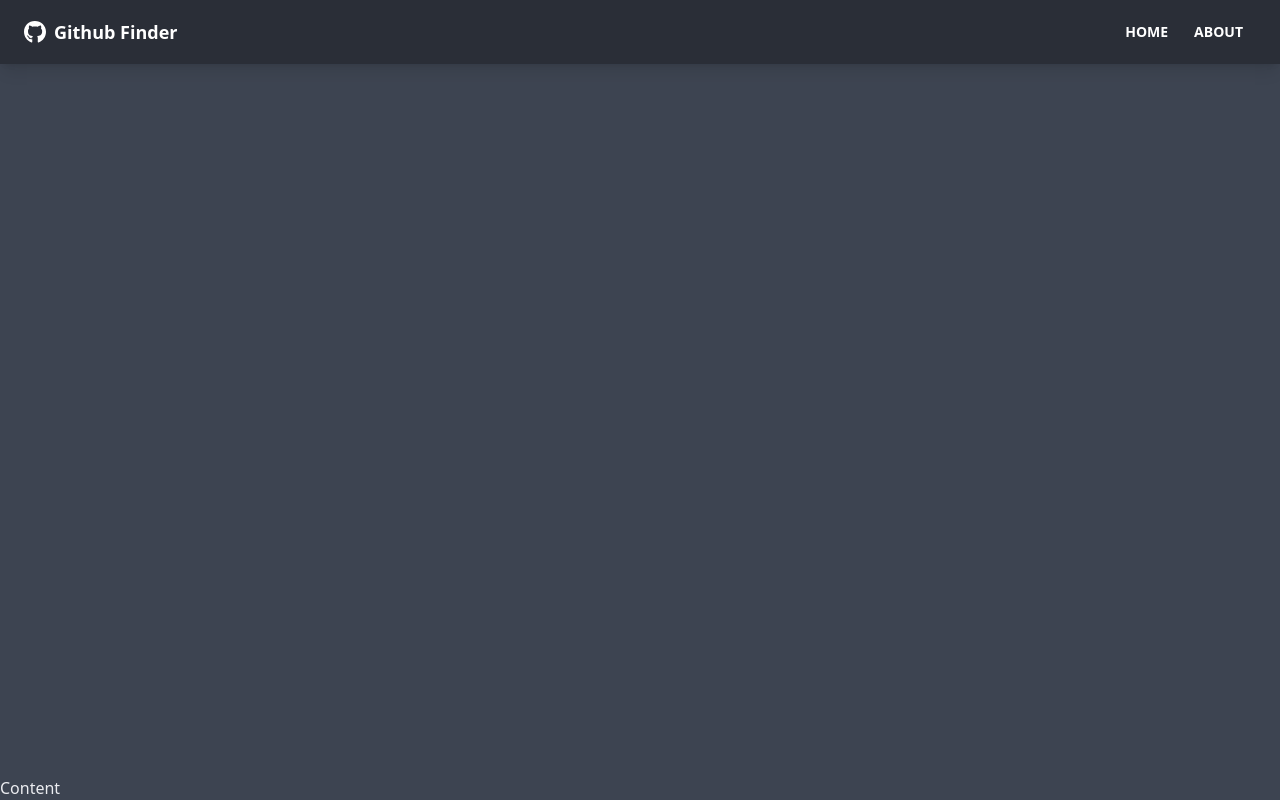
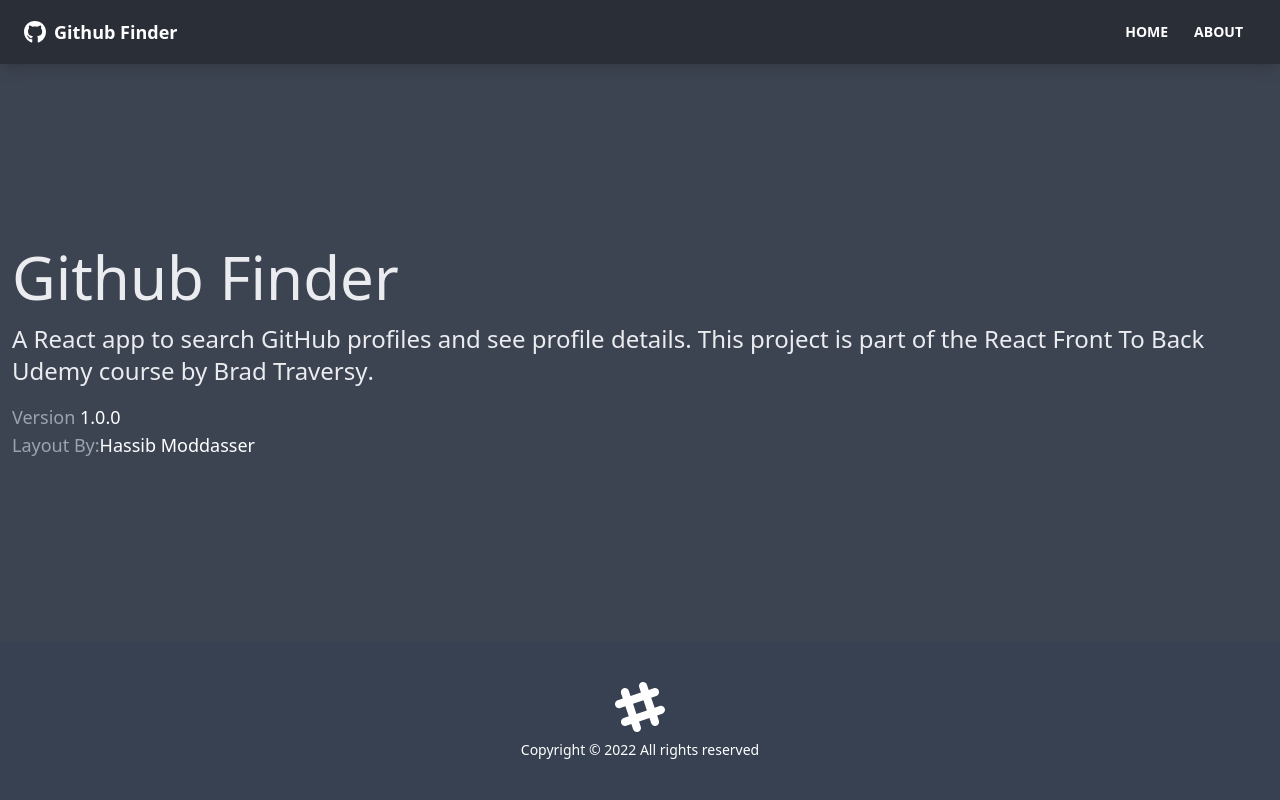
Before and after one commit to naterodrigues/github-finder, a React (Create React App) app: page /about in a window 1280 px wide. Built offline with nearby package versions, Linux system fonts and the light colour scheme.

Commit message:
Adding Home, About and Not Found Pages as well as Navbar and Footer layout

```diff
--- a/src/App.js
+++ b/src/App.js
@@ -1,13 +1,25 @@
 import './App.css';
-import { BrowserRouter as Router, Route } from 'react-router-dom';
+import { BrowserRouter as Router, Route, Routes } from 'react-router-dom';
+import Home from './pages/Home';
+import About from './pages/About';
+import NotFound from './pages/NotFound';
 import Navbar from './components/layout/Navbar';
+import Footer from './components/layout/Footer';
 
 function App() {
   return (
     <Router>
       <div className="flex flex-col justify-between h-screen">
         <Navbar />
-        <main>Content</main>
+        <main className="container mx-auto px-3 pb-12">
+          <Routes>
+            <Route path="/" element={<Home />} />
+            <Route path="/about" element={<About />} />
+            <Route path="/notfound" element={<NotFound />} />
+            <Route path="/*" element={<NotFound />} />
+          </Routes>
+        </main>
+        <Footer />
       </div>
     </Router>
   );
--- /dev/null
+++ b/src/components/layout/Footer.jsx
@@ -0,0 +1,25 @@
+import React from 'react';
+const footerYear = new Date().getFullYear();
+
+function Footer() {
+  return (
+    <footer className="footer p-10 bg-gray-700 text-primary-content footer-center">
+      <div>
+        <svg
+          width="50"
+          height="50"
+          viewBox="0 0 24 24"
+          xmlns="http://www.w3.org/2000/svg"
+          fillRule="evenodd"
+          clipRule="evenodd"
+          className="inline-block fill-current"
+        >
+          <path d="M22.672 15.226l-2.432.811.841 2.515c.33 1.019-.209 2.127-1.23 2.456-1.15.325-2.148-.321-2.463-1.226l-.84-2.518-5.013 1.677.84 2.517c.391 1.203-.434 2.542-1.831 2.542-.88 0-1.601-.564-1.86-1.314l-.842-2.516-2.431.809c-1.135.328-2.145-.317-2.463-1.229-.329-1.018.211-2.127 1.231-2.456l2.432-.809-1.621-4.823-2.432.808c-1.355.384-2.558-.59-2.558-1.839 0-.817.509-1.582 1.327-1.846l2.433-.809-.842-2.515c-.33-1.02.211-2.129 1.232-2.458 1.02-.329 2.13.209 2.461 1.229l.842 2.515 5.011-1.677-.839-2.517c-.403-1.238.484-2.553 1.843-2.553.819 0 1.585.509 1.85 1.326l.841 2.517 2.431-.81c1.02-.33 2.131.211 2.461 1.229.332 1.018-.21 2.126-1.23 2.456l-2.433.809 1.622 4.823 2.433-.809c1.242-.401 2.557.484 2.557 1.838 0 .819-.51 1.583-1.328 1.847m-8.992-6.428l-5.01 1.675 1.619 4.828 5.011-1.674-1.62-4.829z"></path>
+        </svg>
+        <p>Copyright &copy; {footerYear} All rights reserved</p>
+      </div>
+    </footer>
+  );
+}
+
+export default Footer;
--- a/src/components/layout/Navbar.jsx
+++ b/src/components/layout/Navbar.jsx
@@ -16,10 +16,10 @@
 
         <div className="flex-1 px-2 mx-2">
           <div className="flex justify-end">
-            <Link to="/" className="btn btn-ghost btn-sm rounded-btn">
+            <Link to="/home" className="btn btn-ghost btn-sm rounded-btn">
               Home
             </Link>
-            <Link to="/" className="btn btn-ghost btn-sm rounded-btn">
+            <Link to="/about" className="btn btn-ghost btn-sm rounded-btn">
               About
             </Link>
           </div>
--- /dev/null
+++ b/src/pages/About.jsx
@@ -0,0 +1,33 @@
+import React from 'react';
+
+function About() {
+  return (
+    <div>
+      <h1 className="text-6xl mb-4">Github Finder</h1>
+      <p className="mb-4 text-2xl font-light">
+        A React app to search GitHub profiles and see profile details. This
+        project is part of the
+        <a href="https://www.udemy.com/course/modern-react-front-to-back/">
+          {' '}
+          React Front To Back
+        </a>{' '}
+        Udemy course by
+        <strong>
+          <a href="https://traversymedia.com"> Brad Traversy</a>
+        </strong>
+        .
+      </p>
+      <p className="text-lg text-gray-400">
+        Version <span className="text-white">1.0.0</span>
+      </p>
+      <p className="text-lg text-gray-400">
+        Layout By:
+        <a className="text-white" href="https://twitter.com/hassibmoddasser">
+          Hassib Moddasser
+        </a>
+      </p>
+    </div>
+  );
+}
+
+export default About;
--- /dev/null
+++ b/src/pages/Home.jsx
@@ -0,0 +1,11 @@
+import React from 'react';
+
+function Home() {
+  return (
+    <div>
+      <h1 className="text-6xl">Welcome</h1>
+    </div>
+  );
+}
+
+export default Home;
--- /dev/null
+++ b/src/pages/NotFound.jsx
@@ -0,0 +1,22 @@
+import React from 'react';
+import { FaHome } from 'react-icons/fa';
+import { Link } from 'react-router-dom';
+
+function NotFound() {
+  return (
+    <div className="hero text-center">
+      <div clasName="hero-content">
+        <div className="max-w-lg">
+          <h1 className="text-8xl font-bold mb-8">Oops!</h1>
+          <p className="text-5xl mb-8">404 - Page not found!</p>
+          <Link to="/" className="btn btn-primary btn-lg">
+            <FaHome className="mr-2" />
+            Back to Home
+          </Link>
+        </div>
+      </div>
+    </div>
+  );
+}
+
+export default NotFound;
```
